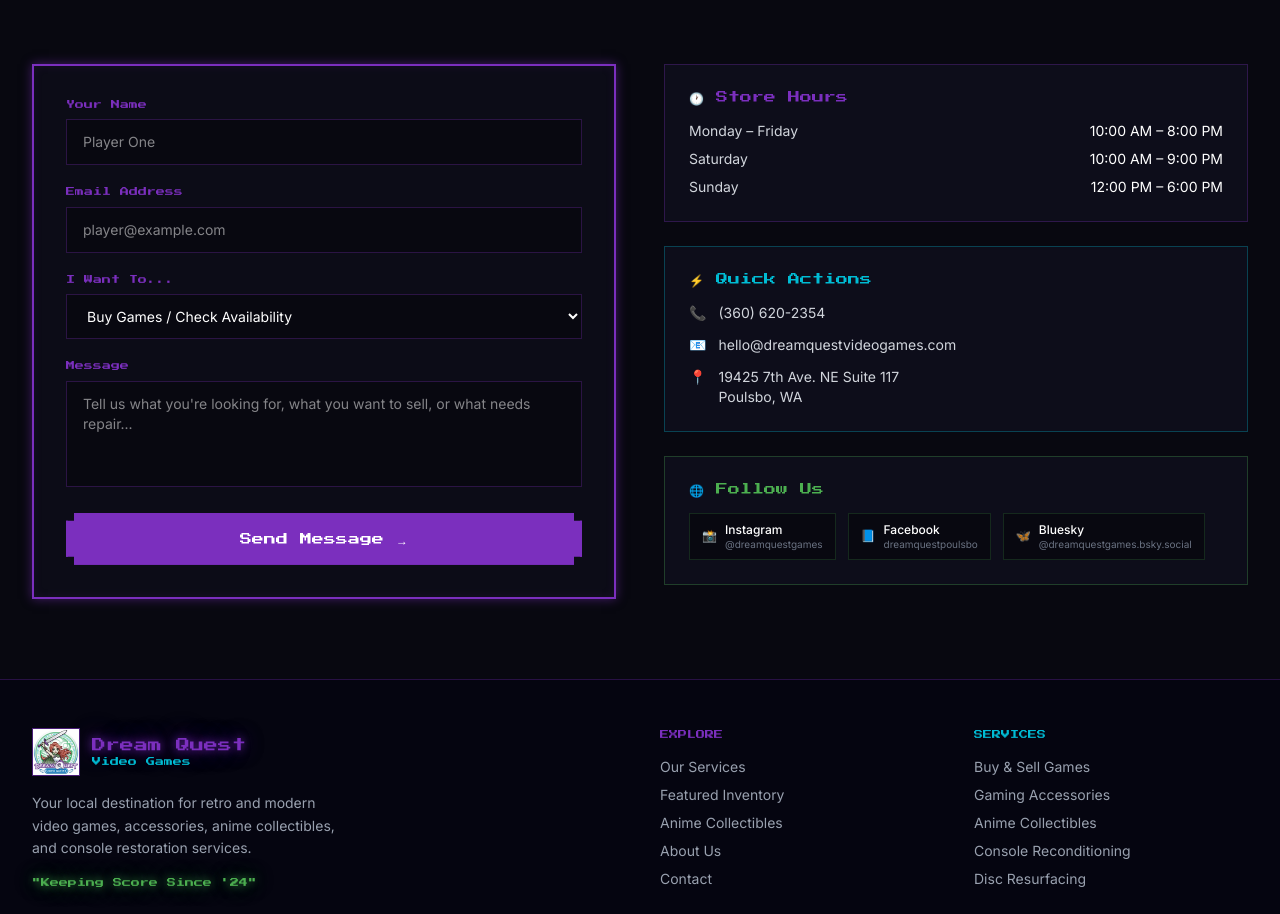
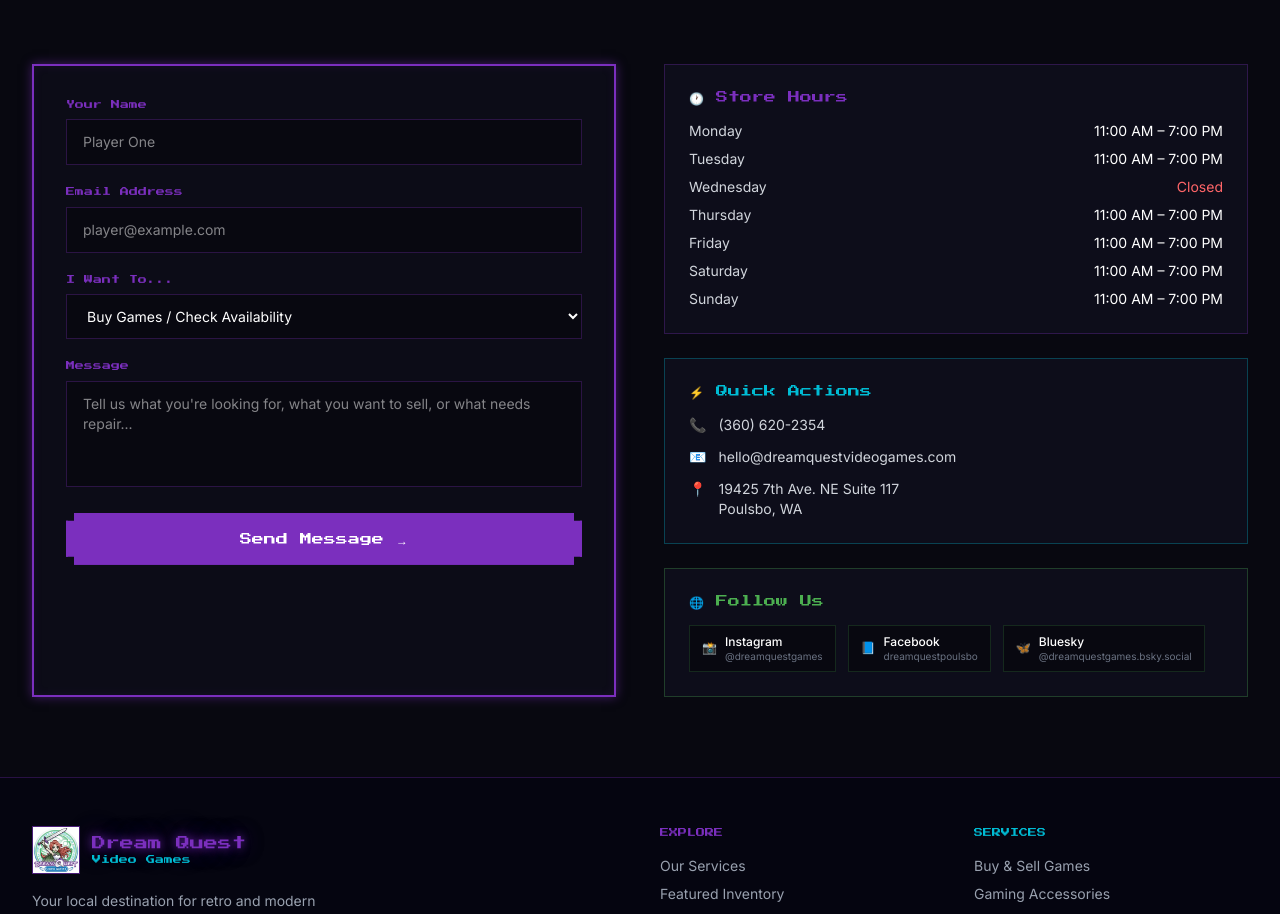
Before and after one commit to dreamquest-videogames/dreamquest-videogames.github.io, a Next.js app: page / in a window 1280 px wide. Shown: the part 5889-6803 px from the top of the page. Built offline with nearby package versions, Linux system fonts and the light colour scheme.

Commit message:
feat: update store hours (closed Wednesday, 11AM-7PM all other days)

```diff
--- a/app/components/Contact.tsx
+++ b/app/components/Contact.tsx
@@ -120,18 +120,20 @@
             <div className="border border-[#7B2FBE]/30 bg-[#0D0D1A] p-6">
               <h3 className="font-pixel text-xs text-[#7B2FBE] mb-4">🕐 Store Hours</h3>
               <div className="space-y-2 text-sm">
-                <div className="flex justify-between text-gray-300">
-                  <span>Monday – Friday</span>
-                  <span className="text-white">10:00 AM – 8:00 PM</span>
-                </div>
-                <div className="flex justify-between text-gray-300">
-                  <span>Saturday</span>
-                  <span className="text-white">10:00 AM – 9:00 PM</span>
-                </div>
-                <div className="flex justify-between text-gray-300">
-                  <span>Sunday</span>
-                  <span className="text-white">12:00 PM – 6:00 PM</span>
-                </div>
+                {[
+                  { day: "Monday", hours: "11:00 AM – 7:00 PM" },
+                  { day: "Tuesday", hours: "11:00 AM – 7:00 PM" },
+                  { day: "Wednesday", hours: "Closed", closed: true },
+                  { day: "Thursday", hours: "11:00 AM – 7:00 PM" },
+                  { day: "Friday", hours: "11:00 AM – 7:00 PM" },
+                  { day: "Saturday", hours: "11:00 AM – 7:00 PM" },
+                  { day: "Sunday", hours: "11:00 AM – 7:00 PM" },
+                ].map(({ day, hours, closed }) => (
+                  <div key={day} className="flex justify-between text-gray-300">
+                    <span>{day}</span>
+                    <span className={closed ? "text-red-400" : "text-white"}>{hours}</span>
+                  </div>
+                ))}
               </div>
             </div>
 
--- a/app/layout.tsx
+++ b/app/layout.tsx
@@ -64,7 +64,7 @@
     addressRegion: "WA",
     addressCountry: "US",
   },
-  openingHours: "Mo-Sa 10:00-20:00",
+  openingHours: ["Mo-Tu 11:00-19:00", "Th-Su 11:00-19:00"],
   sameAs: [
     "https://www.facebook.com/dreamquestpoulsbo/",
     "https://www.instagram.com/dreamquestgames/",
```
